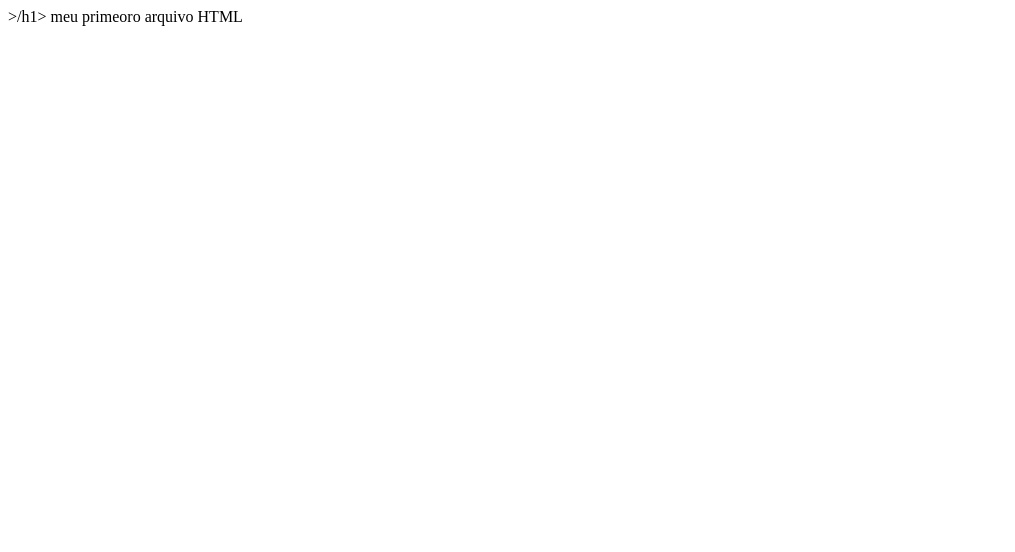
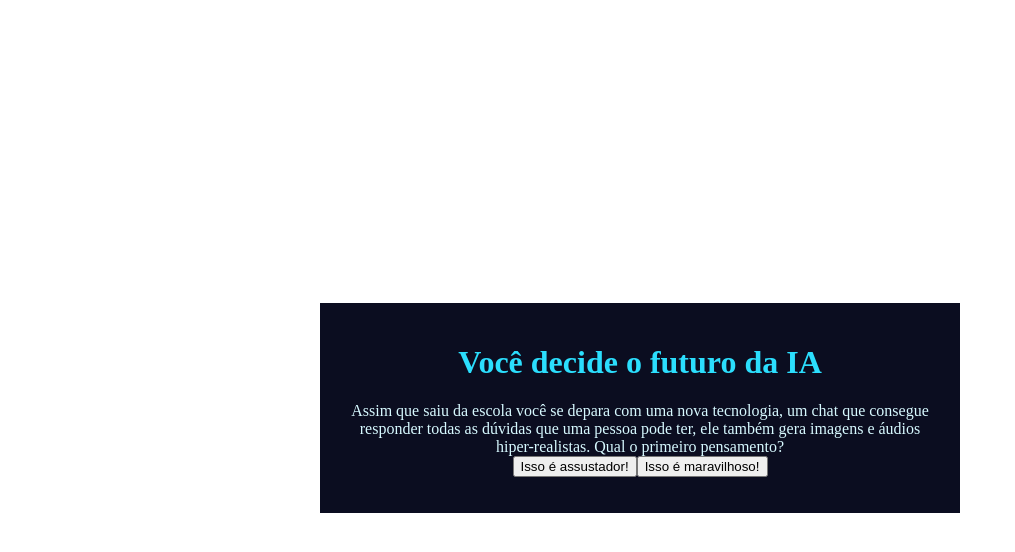
Before and after one commit to joadisonM/primeiro, a plain HTML site: page index.html in a window 1280 px wide. Shown: the whole page, without its empty margins (0-1015 px from the left). Drawn offline with Linux system fonts and the light colour scheme.

Commit message:
Add files via upload

```diff
--- a/index.html
+++ b/index.html
@@ -1,3 +1,20 @@
-<html>
-  >/h1> meu primeoro arquivo HTML</h1>
+<!DOCTYPE html>
+<html lang="pt-br">
+<head>
+    <meta charset="UTF-8">
+    <meta name="viewport" content="width=device-width, initial-scale=1.0">
+    <link rel="stylesheet" href="style.css">
+    <title>Você decide o futuro da IA</title>
+</head>
+<body>
+    <div class="caixa-principal">
+        <h1>Você decide o futuro da IA</h1>
+        <div class="caixa-perguntas"></div>
+        <div class="caixa-alternativas"></div>
+        <div class="caixa-resultado"></div>
+            <p class="texto-resultado"></p>
+        </div>
+    </div>
+    <script src="script.js"></script>
+</body>
 </html>
--- /dev/null
+++ b/script.js
@@ -0,0 +1,115 @@
+const caixaPrincipal = document.querySelector(".caixa-principal");
+const caixaPerguntas = document.querySelector(".caixa-perguntas");
+const caixaAlternativas = document.querySelector(".caixa-alternativas");
+const caixaResultado = document.querySelector(".caixa-resultado");
+const textoResultado = document.querySelector(".texto-resultado");
+const botaoJogarNovamente = document.querySelector(".novamente-btn");
+const botaoIniciar = document.querySelector(".iniciar-btn");
+const telaInicial = document.querySelector(".tela-inicial");
+
+const perguntas = [
+    {
+      enunciado:
+        "Assim que saiu da escola você se depara com uma nova tecnologia, um chat que consegue responder todas as dúvidas que uma pessoa pode ter, ele também gera imagens e áudios hiper-realistas. Qual o primeiro pensamento?",
+      alternativas: [
+        {
+          texto: "Isso é assustador!",
+          afirmacao: "afirmação",
+        },
+        {
+          texto: "Isso é maravilhoso!",
+          afirmacao: "afirmação",
+        },
+      ],
+    },
+    {
+      enunciado:
+        "Com a descoberta desta tecnologia, chamada Inteligência Artificial, uma professora de tecnologia da escola decidiu fazer uma sequência de aulas sobre esta tecnologia. No fim de uma aula ela pede que você escreva um trabalho sobre o uso de IA em sala de aula. Qual atitude você toma?",
+      alternativas: [
+        {
+          texto:
+            "Utiliza uma ferramenta de busca na internet que utiliza IA para que ela ajude a encontrar informações relevantes para o trabalho e explique numa linguagem que facilite o entendimento.",
+          afirmacao: "afirmação",
+        },
+        {
+          texto:
+            "Escreve o trabalho com base nas conversas que teve com colegas, algumas pesquisas na internet e conhecimentos próprios sobre o tema.",
+          afirmacao: "afirmação",
+        },
+      ],
+    },
+    {
+      enunciado:
+        "Após a elaboração do trabalho escrito, a professora realizou um debate entre a turma para entender como foi realizada a pesquisa e escrita. Nessa conversa também foi levantado um ponto muito importante: como a IA impacta o trabalho do futuro. Nesse debate, como você se posiciona?",
+      alternativas: [
+        {
+          texto:
+            "Defende a ideia de que a IA pode criar novas oportunidades de emprego e melhorar habilidades humanas.",
+          afirmacao: "afirmação",
+        },
+        {
+          texto:
+            "Me preocupo com as pessoas que perderão seus empregos para máquinas e defendem a importância de proteger os trabalhadores.",
+          afirmacao: "afirmação",
+        },
+      ],
+    },
+    {
+      enunciado:
+        "Ao final da discussão, você precisou criar uma imagem no computador que representasse o que pensa sobre IA. E agora?",
+      alternativas: [
+        {
+          texto:
+            "Criar uma imagem utilizando uma plataforma de design como o Paint.",
+          afirmacao: "afirmação",
+        },
+        {
+          texto: "Criar uma imagem utilizando um gerador de imagem de IA.",
+          afirmacao: "afirmação",
+        },
+      ],
+    },
+    {
+      enunciado:
+        "Você tem um trabalho em grupo de biologia para entregar na semana seguinte, o andamento do trabalho está um pouco atrasado e uma pessoa do seu grupo decidiu fazer com ajuda da IA. O problema é que o trabalho está totalmente igual ao do chat. O que você faz? ",
+      alternativas: [
+        {
+          texto:
+            "Escrever comandos para o chat é uma forma de contribuir com o trabalho, por isso não é um problema utilizar o texto inteiro.",
+          afirmacao: "afirmação",
+        },
+        {
+          texto:
+            "O chat pode ser uma tecnologia muito avançada, mas é preciso manter a atenção pois toda máquina erra, por isso revisar o trabalho e contribuir com as perspectivas pessoais é essencial.",
+          afirmacao: "afirmação",
+        },
+      ],
+    },
+  ];
+
+  let atual = 0;
+  let perguntaAtual;
+  let historiaFinal = "";
+
+function mostraPergunta() {
+    perguntaAtual = perguntas[atual];
+    caixaPerguntas.textContent = perguntaAtual.enunciado;
+    mostraAlternativas();
+}
+
+function mostraAlternativas(){
+    for (const alternativa of perguntaAtual.alternativas){
+      const botaoAlternativas = document.createElement("button");
+      botaoAlternativas.textContent = alternativa.texto;
+      botaoAlternativas.addEventListener("click", () => respostaSelecionada(alternativa));
+        caixaAlternativas.appendChild(botaoAlternativas);
+    }
+}
+
+function respostaSelecionada(opcaoSelecionada){
+    const afirmacoes = opcaoSelecionada.afirmacoes;
+    historiaFinal = afirmacoes;
+    atual++;
+    mostraPergunta();
+}
+mostraPergunta();
--- /dev/null
+++ b/style.css
@@ -0,0 +1,29 @@
+:root {
+    --cor-fundo: #01080E;
+    --cor-principal: #0B0D20;
+    --cor-secundaria: #212333;
+    --cor-destaque: #2BDEFD;
+    --cor-texto: #D7F9FF;
+
+  }
+
+  body {
+background-color: var(--cor-de-fundo);
+color: var(--cor-texto);
+display: flex;
+justify-content: center;
+align-items: center;
+min-height: 100vh;
+  }
+
+  .caixa-principal {
+    background-color: var(--cor-principal);
+    width: 90%;
+    max-width: 600px;
+    text-align: center;
+    padding: 20px;
+  }
+
+  h1{
+color: var(--cor-destaque);
+  }
```
